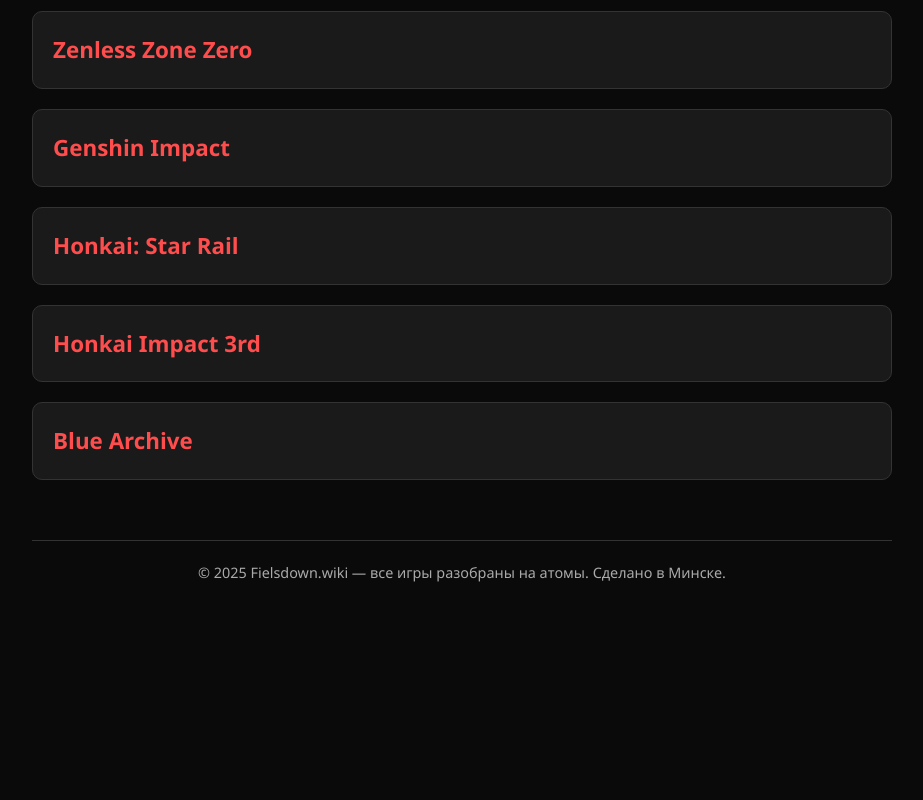
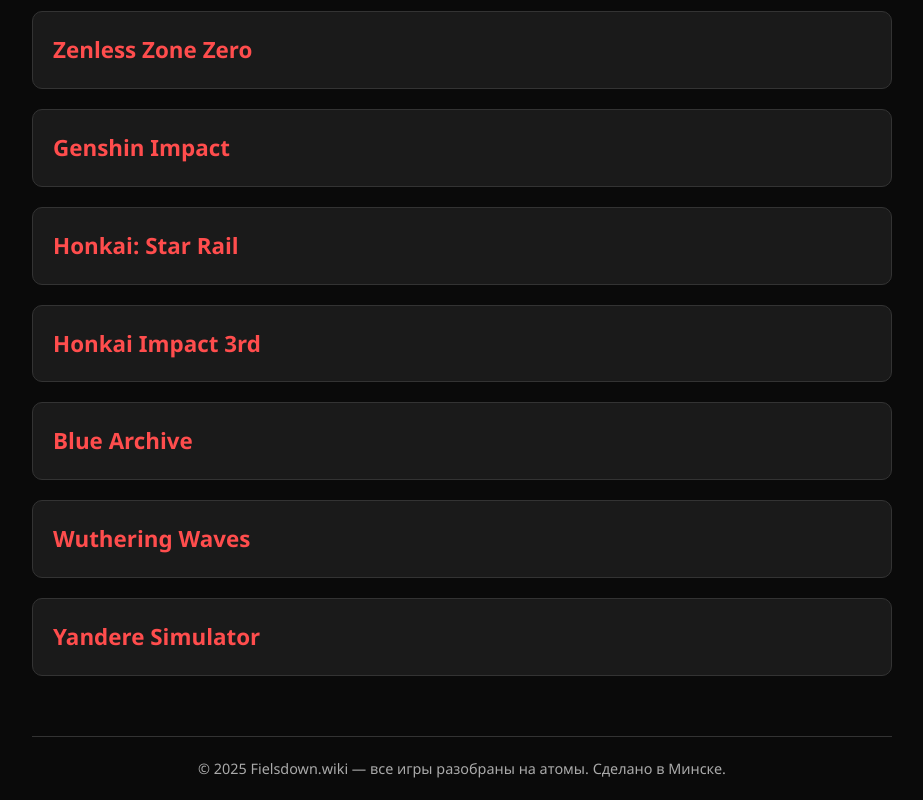
Before and after one commit to TimurFilchenko/FielsdownWiki, a website: page index.html in a window 1280 px wide. Shown: the part 334-1134 px from the top of the page, without its empty margins (178-1101 px from the left). Before the commit the page ends 938 px from the top, so only its background shows below. Drawn offline with Linux system fonts and the light colour scheme.

Commit message:
Update index.html

```diff
--- a/index.html
+++ b/index.html
@@ -219,6 +219,12 @@
       <div class="game-card" data-name="Blue Archive">
         <a href="games/blue_archive.html">Blue Archive</a>
       </div>
+            <div class="game-card" data-name="Wuthering Waves">
+        <a href="games/wuthering_waves.html">Wuthering Waves</a>
+      </div>
+      <div class="game-card" data-name="Yandere Simulator">
+        <a href="games/yandere_simulator.html">Yandere Simulator</a>
+      </div>
     </div>
 
     <footer>
```
